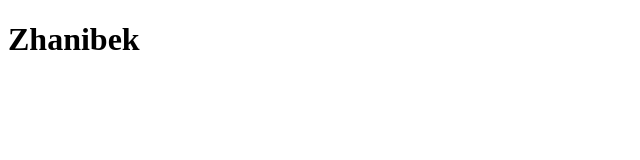
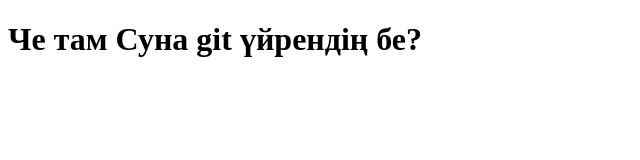
Before and after one commit to smagul/smagul.github.io, a plain HTML site: page index.html in a window 1280 px wide. Shown: the whole page, without its empty margins (0-640 px from the left). Drawn offline with Linux system fonts and the light colour scheme.

Commit message:
Update index.html

```diff
--- a/index.html
+++ b/index.html
@@ -4,6 +4,6 @@
         <title>Test</title>
     </head>
     <body>
-        <h1>Zhanibek</h1>
+        <h1>Че там Суна git үйрендің бе?</h1>
     </body>
 </html>
```
